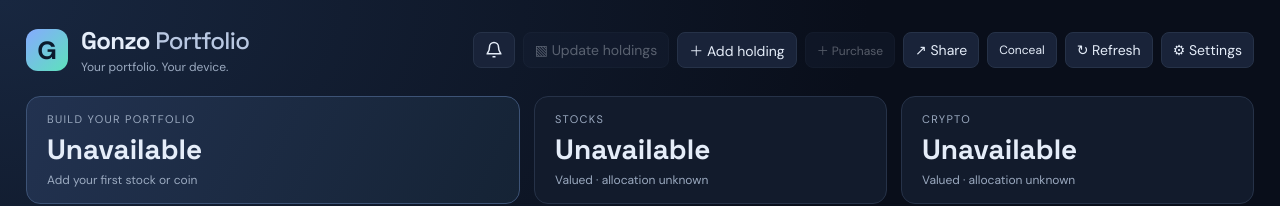
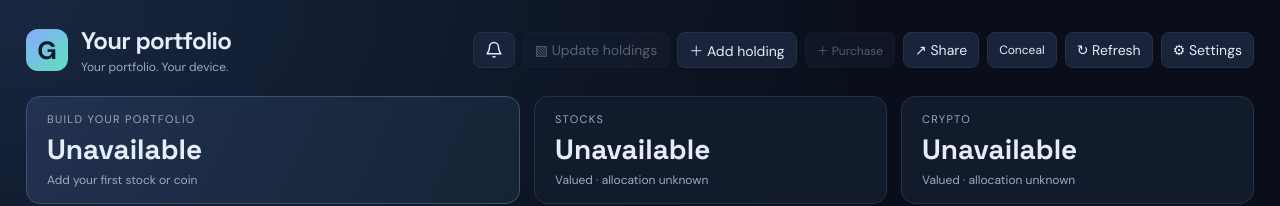
Before and after one commit to Gonzo0906/gonzo-portfolio-dashboard, a website: page public/friends/index.html in a window 1280 px wide. Shown: the top 206 px of the page. Drawn offline with Linux system fonts and the light colour scheme; no server answers.

Commit message:
Set friends dashboard header to Your portfolio

```diff
--- a/public/friends/index.html
+++ b/public/friends/index.html
@@ -1,7 +1,7 @@
 <!doctype html>
 <html lang="en"><head><meta charset="UTF-8"><meta name="viewport" content="width=device-width, initial-scale=1, viewport-fit=cover"><meta name="theme-color" content="#090e1a"><title>Gonzo Portfolio Dashboard</title><link rel="stylesheet" href="style.css?v=stock-type-3"><script type="module" src="app.js?v=stock-type-3"></script></head>
 <body><main id="dashboard">
-<header><div class="brand"><span class="logo">G</span><div><h1>Gonzo<span> Portfolio</span></h1><p>Your portfolio. Your device.</p></div></div><div class="tools"><button id="notificationsButton" class="notificationBell" aria-label="Notifications, 0 unread" aria-expanded="false" aria-controls="notificationDropdown"><svg width="18" height="18" viewBox="0 0 24 24" fill="none" stroke="currentColor" stroke-width="2" aria-hidden="true"><path d="M18 8a6 6 0 0 0-12 0c0 7-3 7-3 9h18c0-2-3-2-3-9M10 21h4"/></svg><span id="notificationBadge" hidden></span></button><button id="updateHoldings" aria-label="Update holdings from screenshots" title="Upload screenshots or update several totals">▧ <span>Update holdings</span></button><button id="addHolding" aria-label="Add holding">＋ <span>Add holding</span></button><button id="recordPurchase" aria-label="Record purchase">＋ <span>Purchase</span></button><button id="shareDashboard" aria-label="Share this dashboard">↗ <span>Share</span></button><button id="conceal" aria-pressed="false" aria-label="Conceal values and prices">Conceal</button><button id="refresh" title="Check latest published snapshot">↻ <span>Refresh</span></button><button id="settings">⚙ <span>Settings</span></button></div></header>
+<header><div class="brand"><span class="logo">G</span><div><h1>Your portfolio</h1><p>Your portfolio. Your device.</p></div></div><div class="tools"><button id="notificationsButton" class="notificationBell" aria-label="Notifications, 0 unread" aria-expanded="false" aria-controls="notificationDropdown"><svg width="18" height="18" viewBox="0 0 24 24" fill="none" stroke="currentColor" stroke-width="2" aria-hidden="true"><path d="M18 8a6 6 0 0 0-12 0c0 7-3 7-3 9h18c0-2-3-2-3-9M10 21h4"/></svg><span id="notificationBadge" hidden></span></button><button id="updateHoldings" aria-label="Update holdings from screenshots" title="Upload screenshots or update several totals">▧ <span>Update holdings</span></button><button id="addHolding" aria-label="Add holding">＋ <span>Add holding</span></button><button id="recordPurchase" aria-label="Record purchase">＋ <span>Purchase</span></button><button id="shareDashboard" aria-label="Share this dashboard">↗ <span>Share</span></button><button id="conceal" aria-pressed="false" aria-label="Conceal values and prices">Conceal</button><button id="refresh" title="Check latest published snapshot">↻ <span>Refresh</span></button><button id="settings">⚙ <span>Settings</span></button></div></header>
 <section class="overview" aria-label="Portfolio totals"><article class="combined"><small id="totalLabel">COMBINED PORTFOLIO</small><strong id="total">—</strong><span id="coverage">Connecting…</span></article><article><small>STOCKS</small><strong id="stockTotal">—</strong><span id="stockAlloc">—</span></article><article><small>CRYPTO</small><strong id="cryptoTotal">—</strong><span id="cryptoAlloc">—</span></article></section>
 <section class="holdings" aria-label="Holdings"><article class="panel stock"><div class="panelhead"><h2><i></i> Stocks <small id="stockCount">0</small></h2><span class="badge">USD</span></div><div class="columnlabels"><span>All holdings · tap for details</span><span>Price / daily</span><span>Market value</span></div><div class="rows" id="stocks"></div></article><article class="panel crypto"><div class="panelhead"><h2><i></i> Crypto <small id="cryptoCount">0</small></h2><span class="badge">USD</span></div><div class="columnlabels"><span>All holdings · tap for details</span><span>Price / 24h</span><span>Market value</span></div><div class="rows" id="cryptos"></div></article></section>
 <section class="bottom"><article class="panel"><div class="panelhead"><h2>Market news</h2><small id="newsStatus">Connecting…</small></div><div id="news"></div><nav id="newsPages" aria-label="Article pages"></nav></article><article class="panel"><div class="panelhead"><h2>Alerts</h2><button id="configureAlerts">+ Rule</button></div><div id="alerts"></div><nav id="alertPages" aria-label="Alert pages"></nav></article></section>
```
